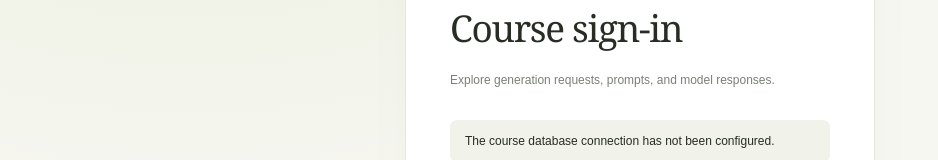
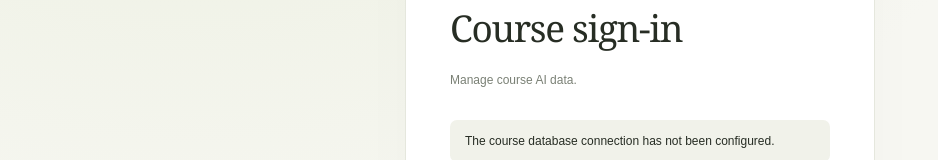
Before and after one commit to AngelaGu706/humor-admin, a Next.js app: page /course-login in a window 1280 px wide. Shown: the part 353-513 px from the top of the page, without its empty margins (0-938 px from the left). Built offline with nearby package versions, Linux system fonts and the light colour scheme.

Commit message:
Shorten sign-in description: app/course-login/page.tsx

```diff
--- a/app/course-login/page.tsx
+++ b/app/course-login/page.tsx
@@ -4,7 +4,7 @@ import { courseConfigured } from "@/lib/course-server";
 export const dynamic = "force-dynamic";
 export default async function CourseLogin({ searchParams }: { searchParams: Promise<{ error?: string; denied?: string; setup?: string }> }) {
   const { error, denied, setup } = await searchParams;
-  return <main className="auth-page"><div className="auth-brand"><Network size={24}/> AI WORKSPACE <span>ADMIN</span></div><section className="auth-card"><div className="icon-tile"><ShieldCheck size={26}/></div><h1>Course sign-in</h1><p className="muted">Explore generation requests, prompts, and model responses.</p>
+  return <main className="auth-page"><div className="auth-brand"><Network size={24}/> AI WORKSPACE <span>ADMIN</span></div><section className="auth-card"><div className="icon-tile"><ShieldCheck size={26}/></div><h1>Course sign-in</h1><p className="muted">Manage course AI data.</p>
     {error && <p className="notice error" role="alert">Sign-in could not be completed. Please try again.</p>}
     {denied && <p className="notice error" role="alert">This Google account is signed in, but does not have administrator access to the course database.</p>}
     {setup && <p className="notice error" role="alert">The course database connection needs to be checked.</p>}
```
